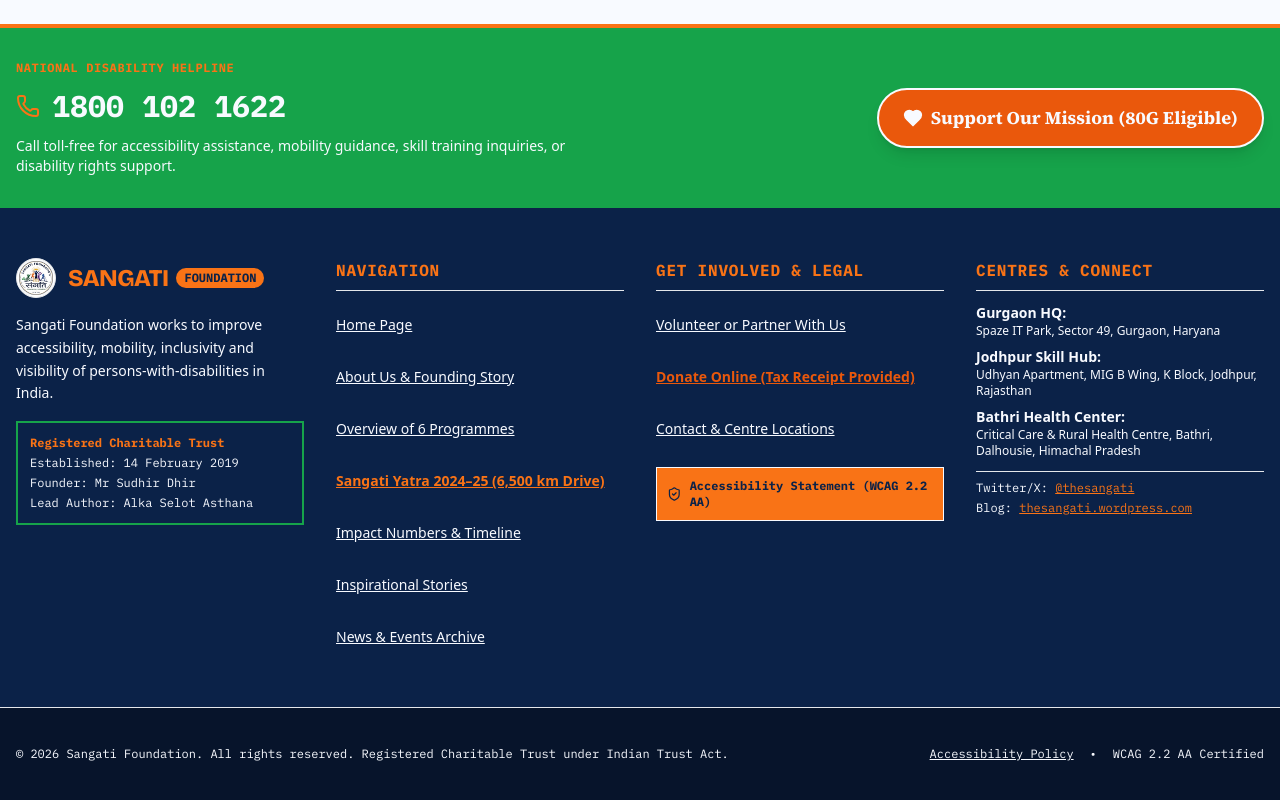
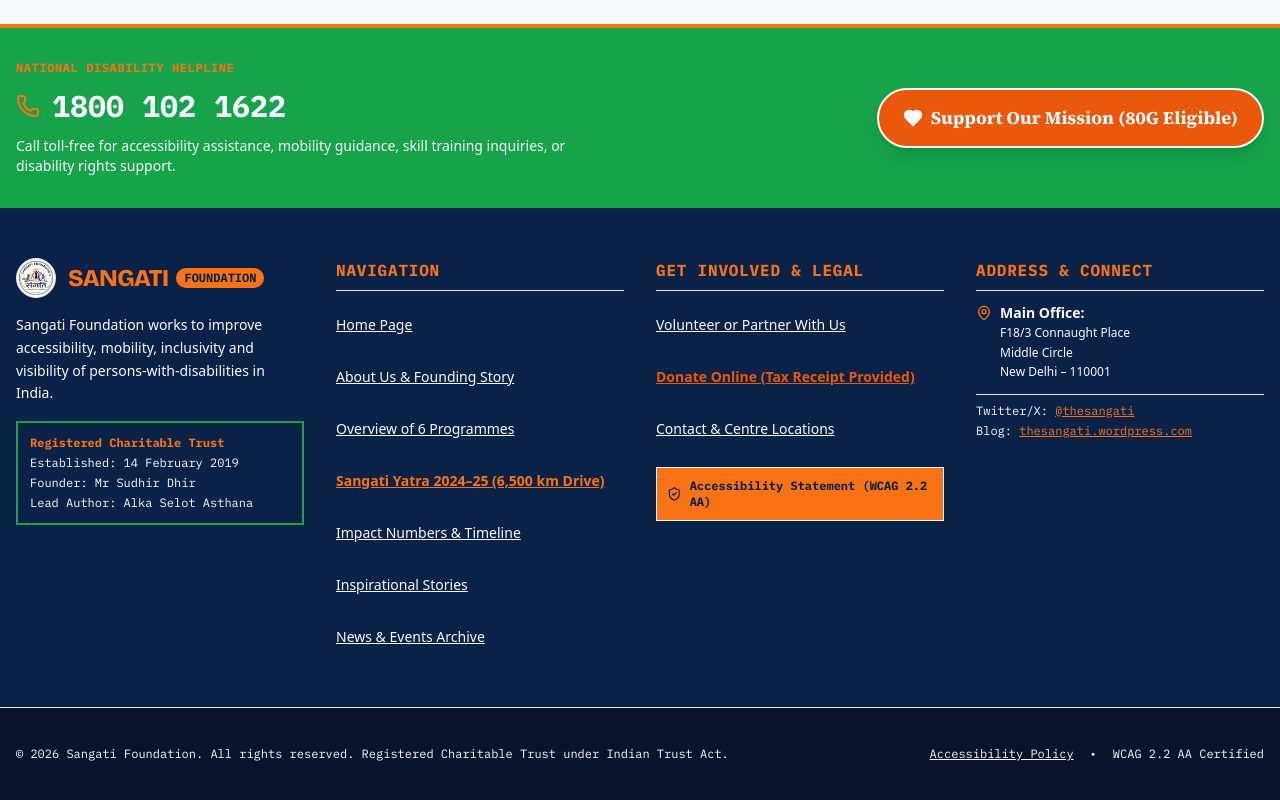
Before and after one commit to haldarainit/Sangati_foundation, a Next.js app: page / in a window 1280 px wide. Shown: the part 794-1594 px from the top of the page. Built offline with nearby package versions, Linux system fonts and the light colour scheme.

Commit message:
fix: Update footer main address to Connaught Place New Delhi 110001

```diff
--- a/src/components/layout/Footer.tsx
+++ b/src/components/layout/Footer.tsx
@@ -151,23 +151,22 @@
           </ul>
         </div>
 
-        {/* Col 4: Centre Locations & Contact */}
+        {/* Col 4: Address & Connect */}
         <div className="space-y-3 font-sans text-xs">
           <h2 className="text-base font-bold font-mono text-marigold uppercase tracking-wider border-b border-field/20 pb-2">
-            Centres & Connect
+            Address & Connect
           </h2>
           <div className="space-y-2">
-            <div>
-              <strong className="text-field font-bold block text-sm">Gurgaon HQ:</strong>
-              <p className="text-field/80">{organizationInfo.address.gurgaon}</p>
-            </div>
-            <div>
-              <strong className="text-field font-bold block text-sm">Jodhpur Skill Hub:</strong>
-              <p className="text-field/80">{organizationInfo.address.jodhpur}</p>
-            </div>
-            <div>
-              <strong className="text-field font-bold block text-sm">Bathri Health Center:</strong>
-              <p className="text-field/80">{organizationInfo.address.dalhousie}</p>
+            <div className="flex items-start gap-2">
+              <MapPin className="w-4 h-4 text-marigold shrink-0 mt-0.5" aria-hidden="true" />
+              <div>
+                <strong className="text-field font-bold block text-sm">Main Office:</strong>
+                <p className="text-field/80 leading-relaxed">
+                  F18/3 Connaught Place<br />
+                  Middle Circle<br />
+                  New Delhi – 110001
+                </p>
+              </div>
             </div>
           </div>
 
```
Also changed, not shown: 49 other files (tests, documents, lock files or other folders).
